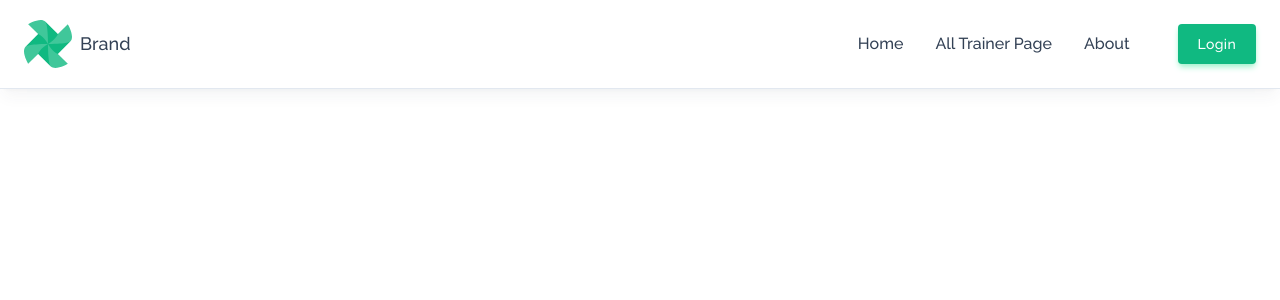
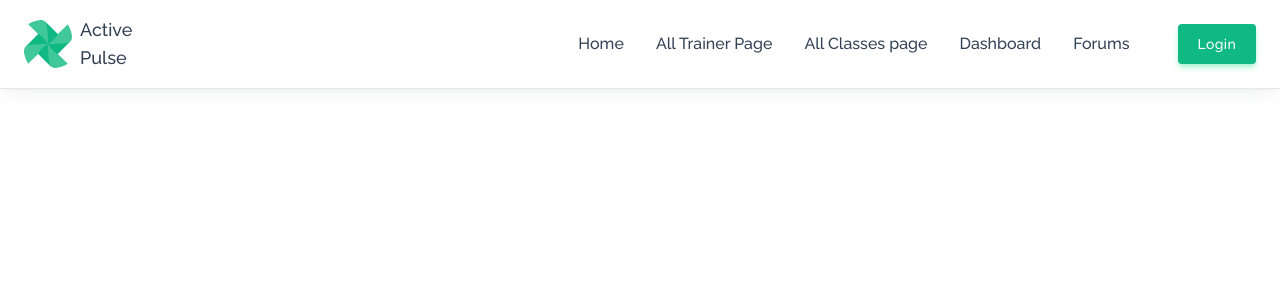
Before and after one commit to marufhossain55/activePulse, a React (Vite) app: page / in a window 1280 px wide. Shown: the top 300 px of the page. Built offline with nearby package versions, Linux system fonts and the light colour scheme; no server answers.

Commit message:
navlinks added

```diff
--- a/src/pages/shared/NavBar.jsx
+++ b/src/pages/shared/NavBar.jsx
@@ -60,15 +60,35 @@ const NavBar = () => {
           <span>All Trainer Page</span>
         </NavLink>
       </li>
+      <li role="none" className="flex items-stretch ">
+        <NavLink
+          to="/"
+          role="menuitem"
+          aria-haspopup="false"
+          className={`${navClassName} `}
+        >
+          <span>All Classes page</span>
+        </NavLink>
+      </li>
+      <li role="none" className="flex items-stretch ">
+        <NavLink
+          to="/"
+          role="menuitem"
+          aria-haspopup="false"
+          className={`${navClassName} `}
+        >
+          <span>Dashboard</span>
+        </NavLink>
+      </li>
 
       <li role="none" className="flex items-stretch">
-        <a
+        <NavLink
           role="menuitem"
           aria-haspopup="false"
           className={`${navClassName} mr-8`}
         >
-          <span>About</span>
-        </a>
+          <span>Forums</span>
+        </NavLink>
       </li>
     </>
   );
@@ -111,7 +131,8 @@ const NavBar = () => {
                   fill="rgba(255,255,255,.2)"
                 />
               </svg>
-              Brand
+              Active <br />
+              Pulse
             </a>
             {/*      <!-- Mobile trigger --> */}
             <button
```
